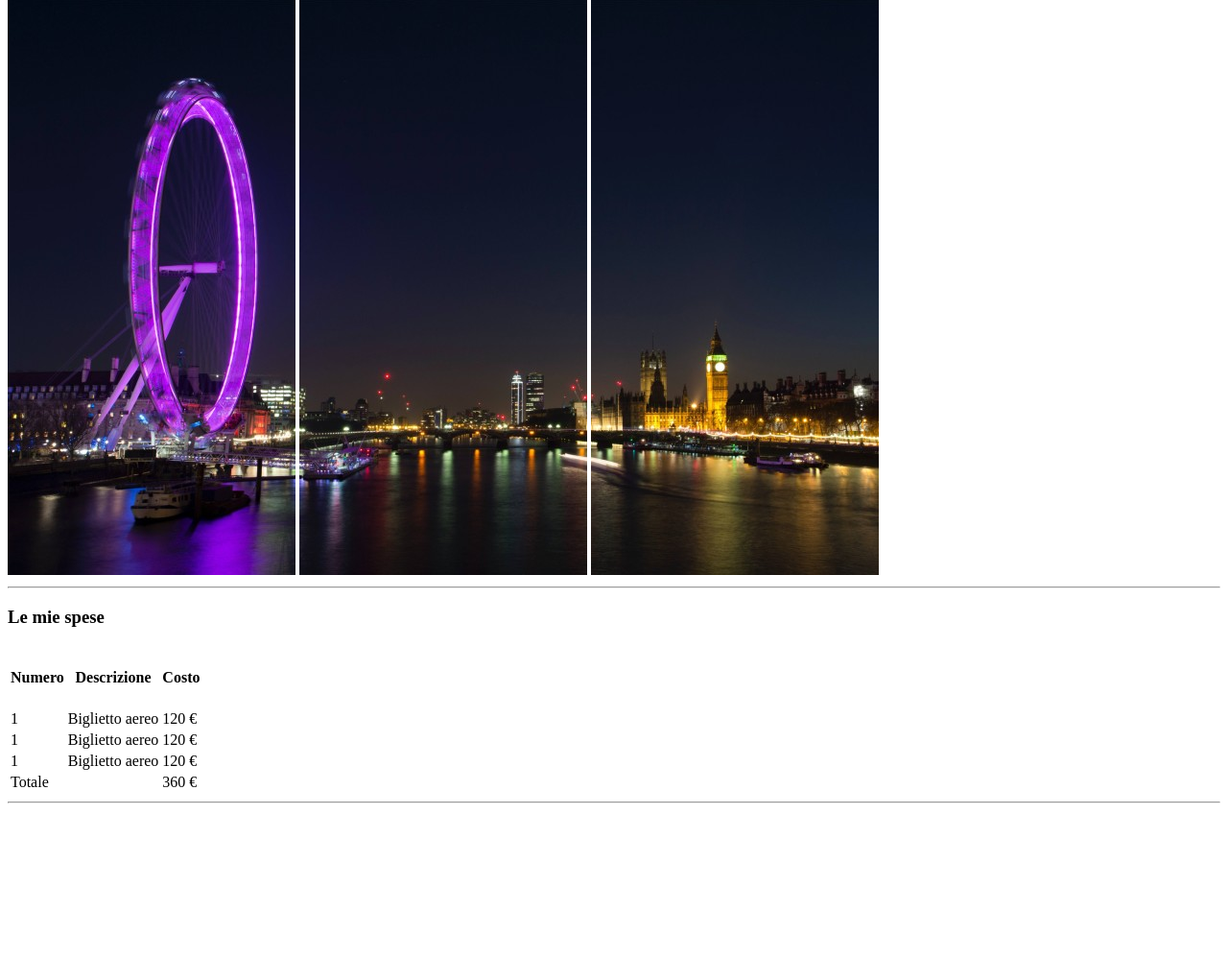
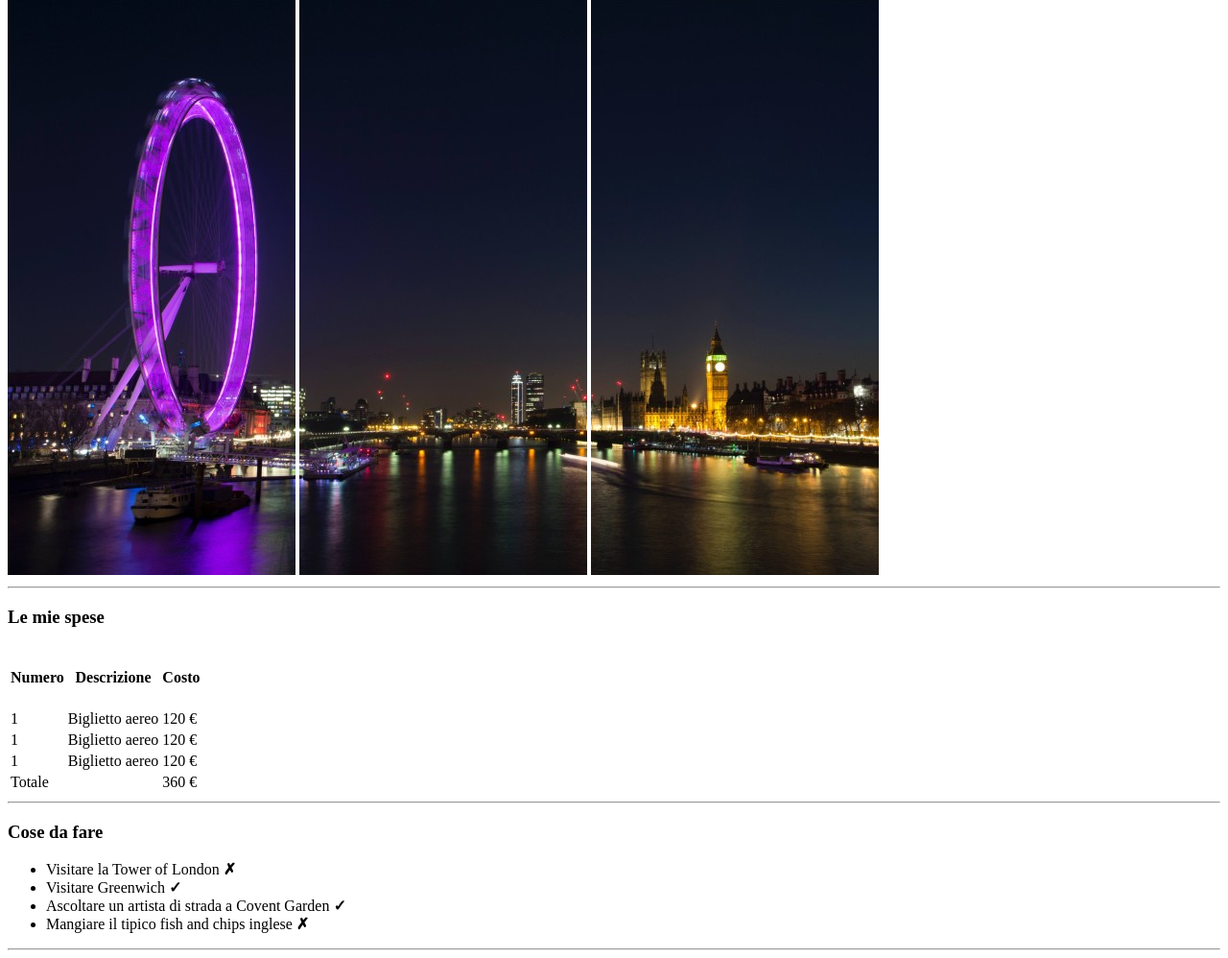
Before and after one commit to Fedekh/html-london-trip, a plain HTML site: page index.html in a window 1280 px wide. Shown: the part 68-1066 px from the top of the page at 96% size. Before the commit the page ends 913 px from the top, so only its background shows below. Drawn offline with Linux system fonts and the light colour scheme.

Commit message:
Add Section 2 to main body

```diff
--- a/index.html
+++ b/index.html
@@ -27,7 +27,7 @@
     <main>
 
         <!-- SECTION 1 -->
-
+        <section>
             <!-- second title -->
             <h3>Le mie spese</h3>
             <!-- second title close -->
@@ -75,12 +75,41 @@
             <!-- shopping list close -->
 
             <hr>
+        </section>
 
         <!-- SECTION 1 CLOSE -->
 
 
         <!-- SECTION 2 -->
+        <section>
 
+
+            <!-- title -->
+            <h3>Cose da fare</h3>
+            <!-- title close  -->
+
+            <!-- creation unorder list -->
+            <ul>
+                <li>Visitare la Tower of London <strong>&cross;</strong></li>
+                <li>Visitare Greenwich <strong>&#10003;</strong></li>
+                <li>Ascoltare un artista di strada a Covent Garden <strong>&#10003;</strong></li>
+                <li>Mangiare il tipico fish and chips inglese <strong>&cross;</strong></li>
+            </ul>
+            <!-- creation unorder list close -->
+            <hr>
+
+        </section>
+        <!-- SECTION 2 CLOSE -->
+
+
+        <!-- SECTION 3 -->
+        <section>
+
+
+
+        </section>
+
+        <!-- SECTION 3 CLOSE -->
 
 
     </main>
```
Lines whose indentation alone changed are shown as unchanged.
